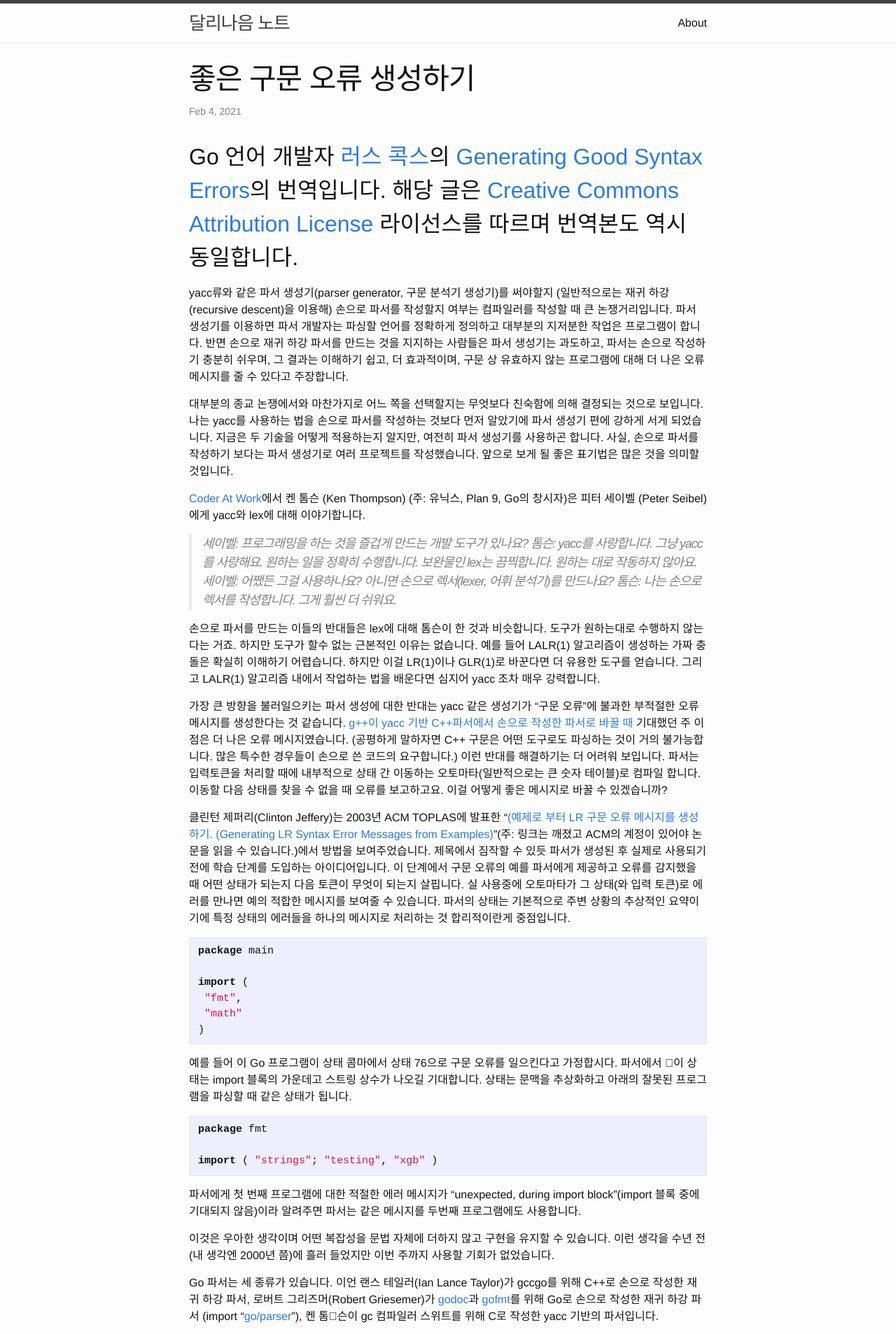
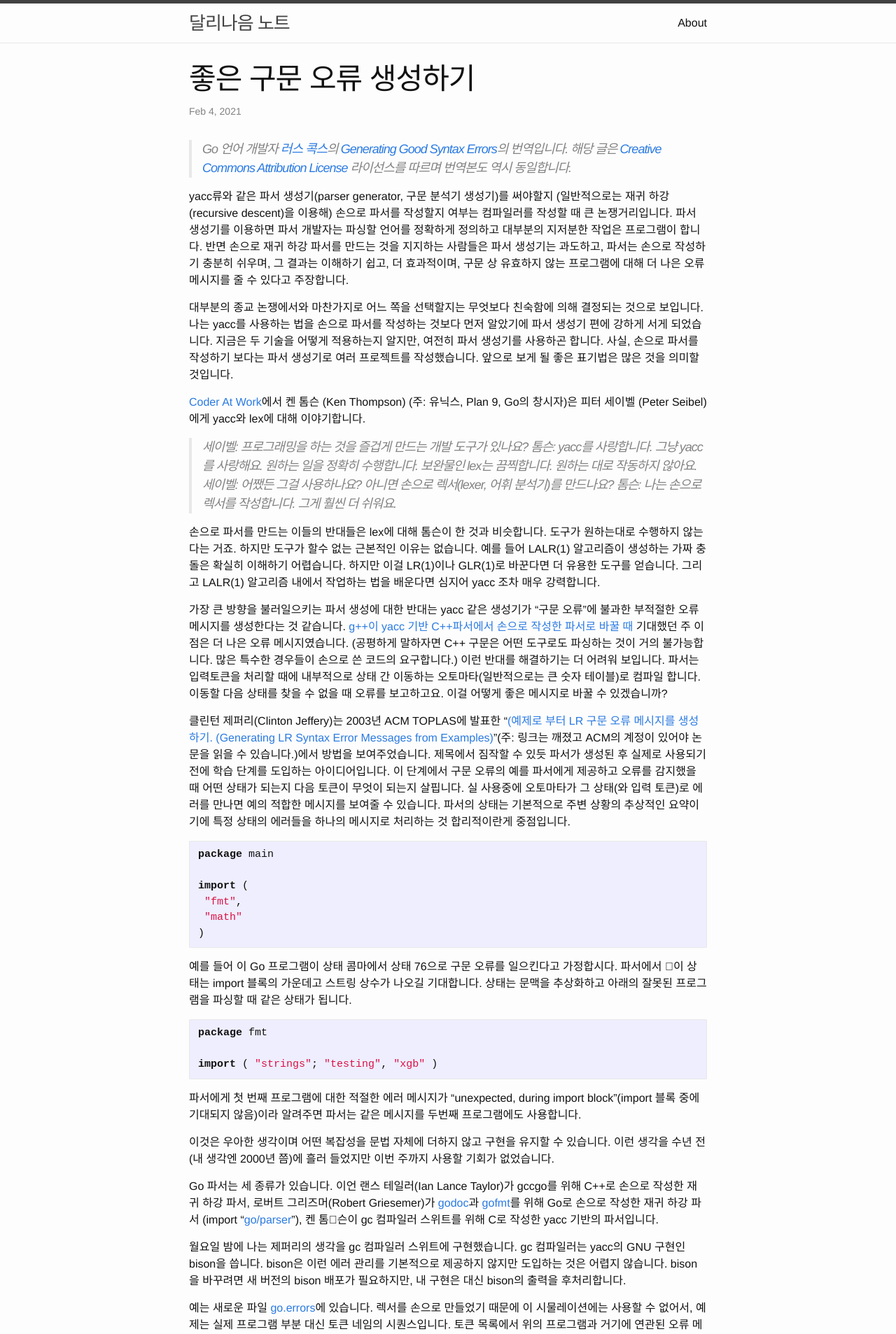
Before and after one commit to dalinaum/dalinaum.github.io, a Jekyll site: the page built from _posts/2021-02-04-yyerror.markdown, in a window 1280 px wide. Shown: the top 1907 px of the page at 70% size. Built offline with Jekyll 4.4.1, drawn with Linux system fonts in a browser that asks for light colours.

Commit message:
포매팅 변경

```diff
--- a/_posts/2021-02-04-yyerror.markdown
+++ b/_posts/2021-02-04-yyerror.markdown
@@ -5,8 +5,7 @@ date:   2021-02-04 02:30:00 +0900
 categories: compiler
 ---
 
-Go 언어 개발자 [러스 콕스](https://swtch.com/~rsc/)의 [Generating Good Syntax Errors](https://research.swtch.com/yyerror)의 번역입니다. 해당 글은 [Creative Commons Attribution License](https://research.swtch.com/yyerror) 라이선스를 따르며 번역본도 역시 동일합니다.
----
+> Go 언어 개발자 [러스 콕스](https://swtch.com/~rsc/)의 [Generating Good Syntax Errors](https://research.swtch.com/yyerror)의 번역입니다. 해당 글은 [Creative Commons Attribution License](https://research.swtch.com/yyerror) 라이선스를 따르며 번역본도 역시 동일합니다.
 
 yacc류와 같은 파서 생성기(parser generator, 구문 분석기 생성기)를 써야할지 (일반적으로는 재귀 하강(recursive descent)을 이용해) 손으로 파서를 작성할지 여부는 컴파일러를 작성할 때 큰 논쟁거리입니다. 파서 생성기를 이용하면 파서 개발자는 파싱할 언어를 정확하게 정의하고 대부분의 지저분한 작업은 프로그램이 합니다. 반면 손으로 재귀 하강 파서를 만드는 것을 지지하는 사람들은 파서 생성기는 과도하고, 파서는 손으로 작성하기 충분히 쉬우며, 그 결과는 이해하기 쉽고, 더 효과적이며, 구문 상 유효하지 않는 프로그램에 대해 더 나은 오류 메시지를 줄 수 있다고 주장합니다.
 
```
